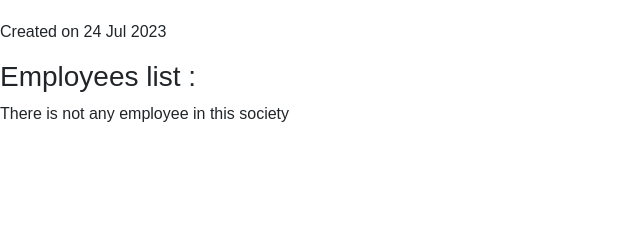
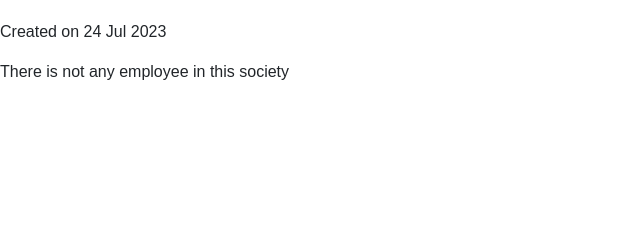
Before and after one commit to CN-Works/BusinessApp, a Symfony app: template templates/society/show_society.html.twig in a window 1280 px wide. Shown: the part 94-334 px from the top of the page, without its empty margins (0-640 px from the left). Run offline with Twig, Linux system fonts and the light colour scheme; the template is opened without the code that fills it, so the values that code supplies are empty; some libraries are stand-ins or nearby versions.

Commit message:
Update show_society.html.twig

```diff
--- a/templates/society/show_society.html.twig
+++ b/templates/society/show_society.html.twig
@@ -19,13 +19,11 @@
     Created on {{ society.Creationdate | date("d M Y") }}
 </p>
 
-<h3>Employees list :</h3>
-
 {% if society.employees | length > 0 %}
     <table class="table table-striped">
         <thead>
             <tr>
-                <th>Name</th>
+                <th>Employee's name</th>
             </tr>
         </thead>
         <tbody>
```
